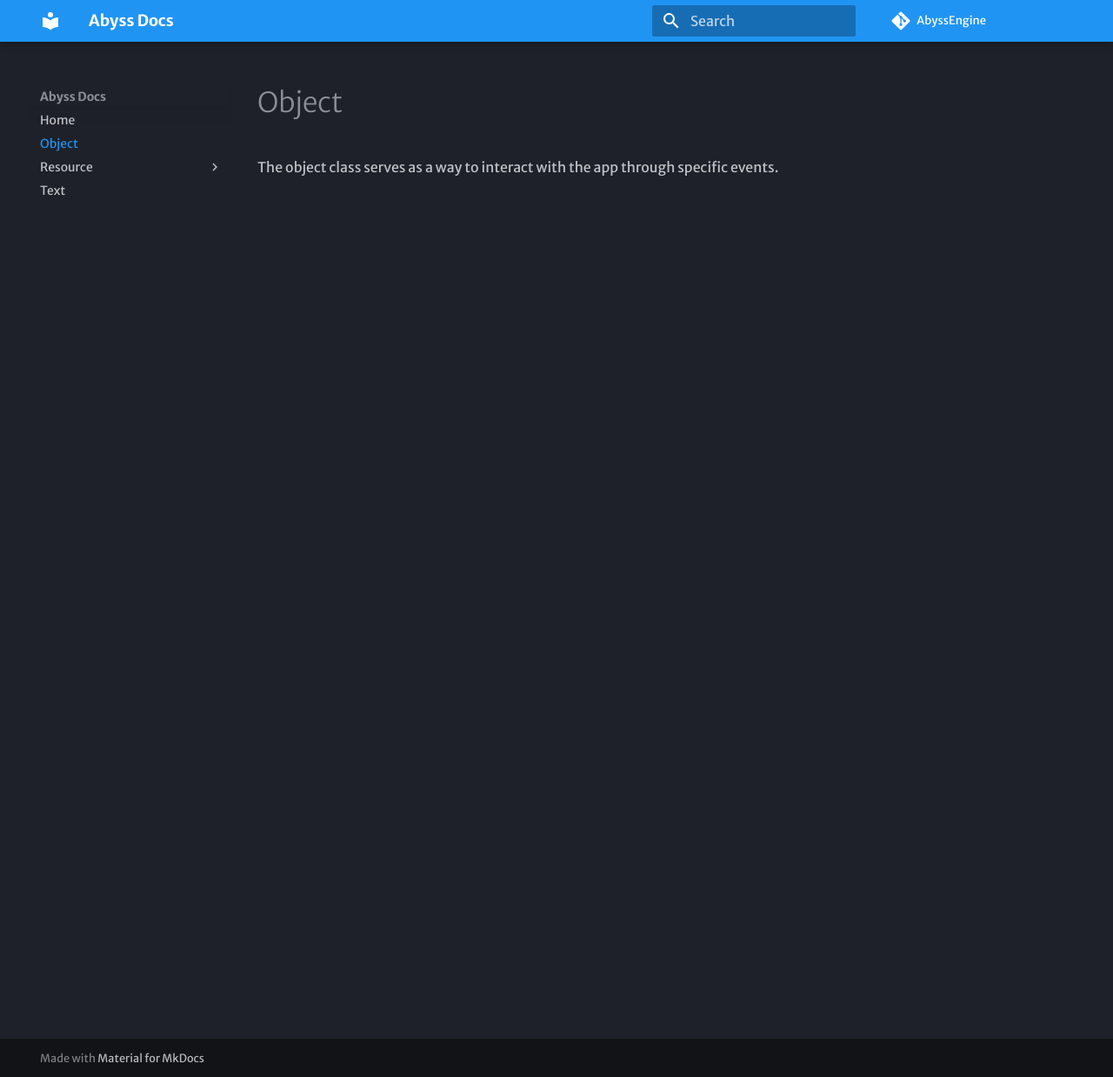
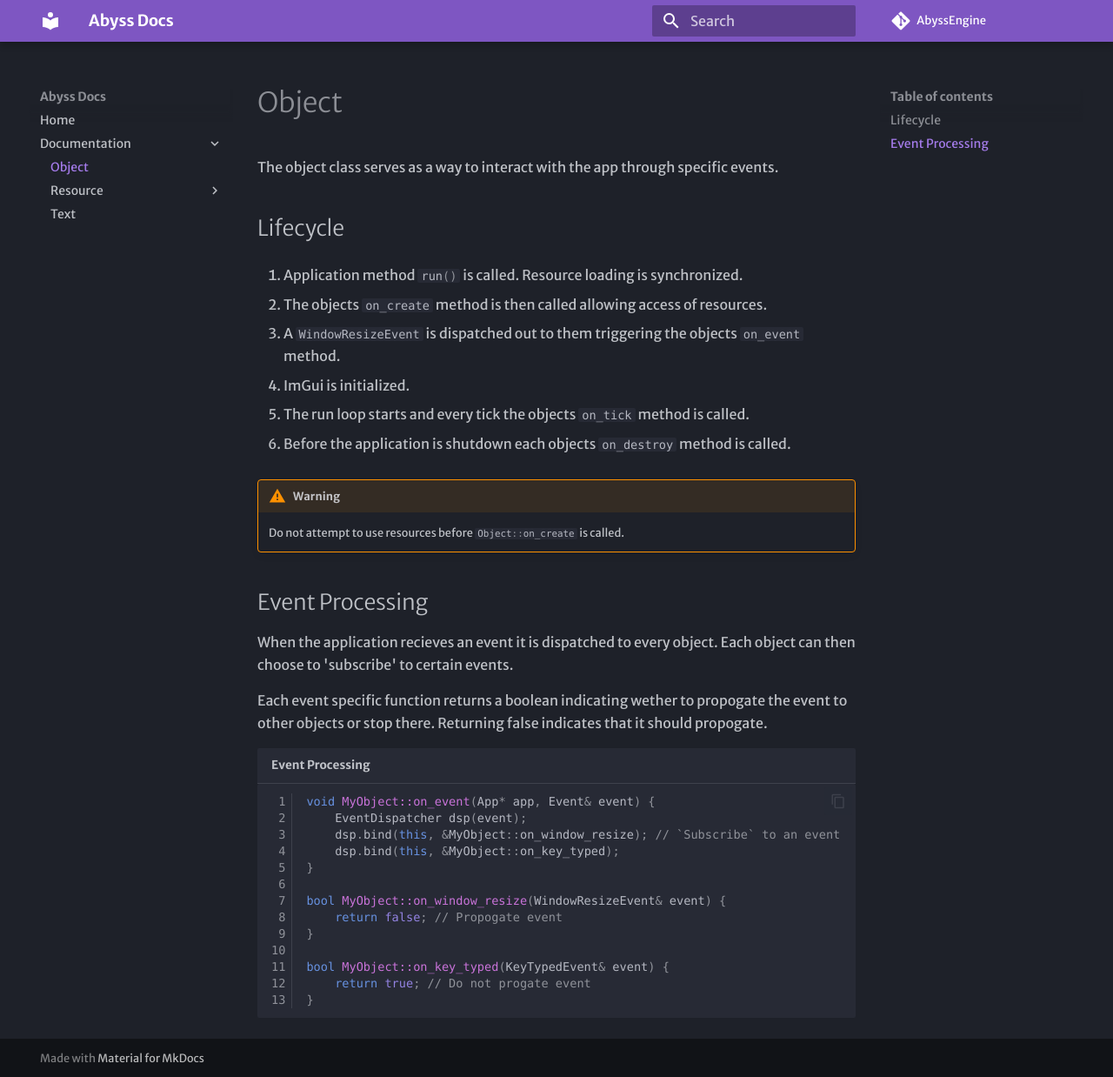
Before and after one commit to xexaaron/AbyssEngine, an MkDocs documentation site: the page built from docs/pages/Object.md, in a window 1280 px wide and 1238 px high. Shown: the whole window at 87% size. Built offline with MkDocs 1.6.1 and Material for MkDocs 9.7.7, drawn with Linux system fonts in a browser that asks for light colours; some web fonts are replaced; comment, search, counter and statistics services are not loaded.

Commit message:
Update Docs

````diff
--- a/docs/pages/Object.md
+++ b/docs/pages/Object.md
@@ -2,3 +2,44 @@
 
 The object class serves as a way to interact with the
 app through specific events.
+
+## Lifecycle
+
+1. Application method `#!cpp run()` is called. Resource loading is synchronized.
+
+2. The objects `#!cpp on_create` method is then called allowing access of resources.
+
+3. A  `#!cpp WindowResizeEvent` is dispatched out to them triggering the objects `#!cpp on_event` method.
+
+4. ImGui is initialized.
+
+5. The run loop starts and every tick the objects `#!cpp on_tick` method is called.
+
+6. Before the application is shutdown each objects `#!cpp on_destroy` method is called.
+
+!!! Warning
+    Do not attempt to use resources before `#!cpp Object::on_create` is called.
+
+## Event Processing
+
+When the application recieves an event it is dispatched to every object. Each object can then choose to 'subscribe' to certain events.
+
+Each event specific function returns a boolean indicating wether to propogate the event to other objects or stop there. Returning false indicates that it should propogate.
+
+```cpp title="Event Processing" linenums="1"
+
+void MyObject::on_event(App* app, Event& event) {
+    EventDispatcher dsp(event);
+    dsp.bind(this, &MyObject::on_window_resize); // `Subscribe` to an event
+    dsp.bind(this, &MyObject::on_key_typed);
+}
+
+bool MyObject::on_window_resize(WindowResizeEvent& event) {
+    return false; // Propogate event
+}
+
+bool MyObject::on_key_typed(KeyTypedEvent& event) {
+    return true; // Do not progate event
+}
+
+```
--- a/mkdocs.yml
+++ b/mkdocs.yml
@@ -10,13 +10,12 @@ repo_url: https://github.com/xexaaron/AbyssEngine
 
 nav:
   - Home: "index.md"
-  - Object: "pages/Object.md"
-  - Resource:
-      - Overview: "pages/Resource.md"
-      - Shaders: "pages/Shaders.md"
-  - Text: "pages/Text.md"
-
-# Theme
+  - Documentation:
+    - Object: "pages/Object.md"
+    - Resource:
+        - Overview: "pages/Resource.md"
+        - Shaders: "pages/Shaders.md"
+    - Text: "pages/Text.md"
 
 theme:
   name: material
@@ -28,12 +27,17 @@ theme:
     toggle:
       icon: material/weather-sunny
       name: Dark mode
-    primary: blue
-    accent: deep purple
+    primary: deep purple
+    accent: light blue
   features:
     - content.code.copy
 
 # Extensions
+plugins:
+  - search
+  - macros:
+      include_dir: docs
+      module_name: docs/main
 
 markdown_extensions:
   - md_in_html
````
Also changed, not shown: docs/index.md (+4 -19 lines), docs/main.py (added, +34 -0 lines), docs/pages/Shaders.md (+3 -9 lines), docs/pages/Text.md (+10 -4 lines).
